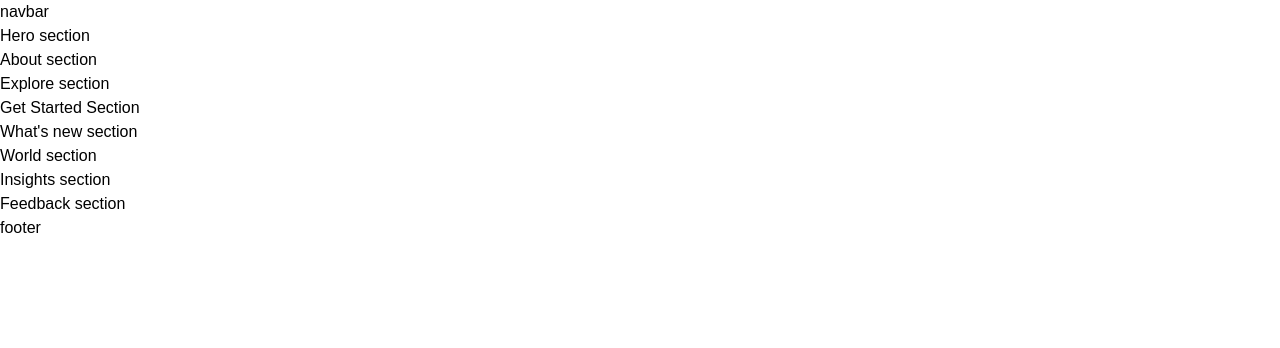
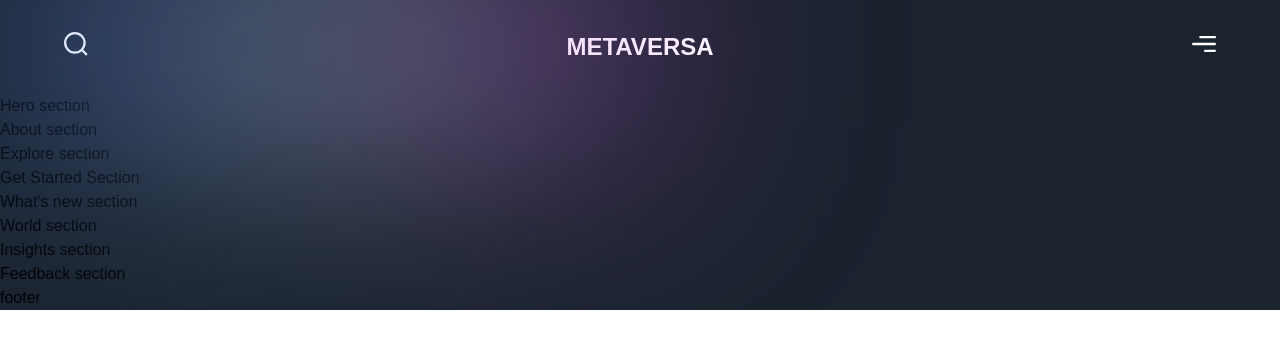
Before and after one commit to akinwumidi/metaversa, a Next.js app: page / in a window 1280 px wide. Shown: the top 348 px of the page. Built offline with nearby package versions, Linux system fonts and the light colour scheme; a web font is replaced by a local one.

Commit message:
Complete navbar section for desktop and saller devices

```diff
--- a/app/page.js
+++ b/app/page.js
@@ -2,7 +2,7 @@
 import { About, Explore, Feedback, GetStarted, Hero, Insights, WhatsNew, World } from '../sections';
 
 const Page = () => (
-  <div>
+  <div className='bg-primary-black overflow-hidden'>
     <Navbar />
     <Hero />
     <About />
--- a/components/Navbar.jsx
+++ b/components/Navbar.jsx
@@ -1,9 +1,25 @@
 'use client';
 
+import { motion } from 'framer-motion';
+import { navVariants } from '../utils/motion';
+import styles from '../styles';
+
 const Navbar = () => (
-  <nav>
-    navbar
-  </nav>
+  <motion.nav
+    variants={navVariants}
+    initial="hidden"
+    whileInView="show"
+    className={`${styles.xPaddings} py-8 relative`}
+  >
+    <div className="absolute w-[50%] inset-0 gradient-01" />
+    <div className={`${styles.innerWidth} justify-between gap-8 mx-auto flex`}>
+      <img src="/search.svg" alt="search" className="w-[24px] h-[24px] object-contain" />
+      <h2 className="font-extrabold text-[24px] text-white leading-[30px]">
+        METAVERSA
+      </h2>
+      <img src="/menu.svg" alt="menu" className="object-contain w-[24px] h-[24px]" />
+    </div>
+  </motion.nav>
 );
 
 export default Navbar;
```
